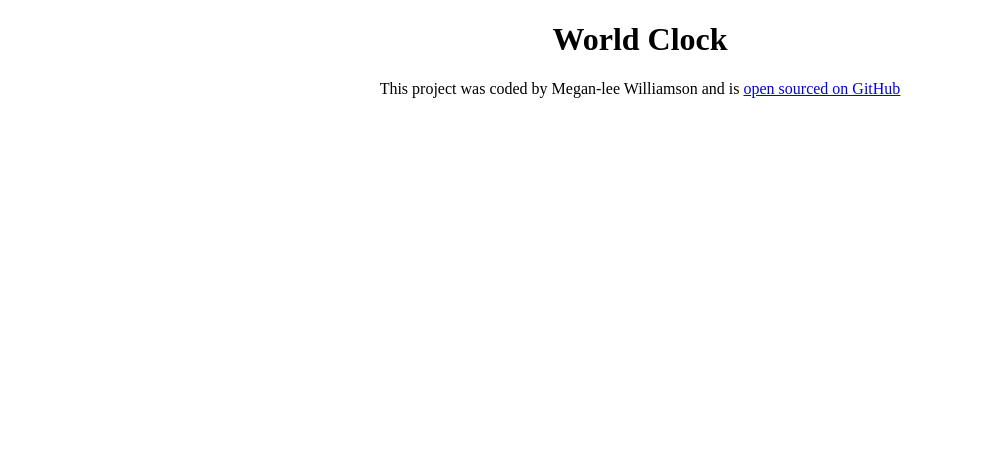
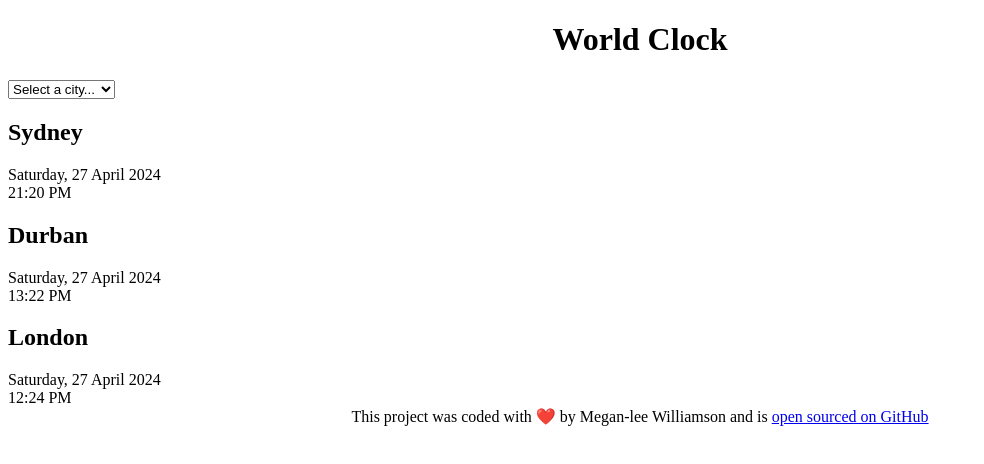
Before and after one commit to MeganleeK/World-Clock, a plain HTML site: page index.html in a window 1280 px wide. Shown: the whole page, without its empty margins (0-984 px from the left). Drawn offline with Linux system fonts and the light colour scheme.

Commit message:
Added the basic HTML

```diff
--- a/index.html
+++ b/index.html
@@ -7,10 +7,35 @@
     <title>World Clock- Megan-lee Williamosn</title>
   </head>
   <body>
-    <h1>World Clock</h1>
+    <div class="container">
+      <h1>World Clock</h1>
+      <select>
+        <option value="">Select a city...</option>
+        <option value="">Johannesburg</option>
+        <option value="">Los Angeles</option>
+        <option value="">Paris</option>
+      </select>
+      <div class="city">
+        <h2>Sydney</h2>
+        <div class="date">Saturday, 27 April 2024</div>
+        <div class="time">21:20 PM</div>
+      </div>
+      <div class="city">
+        <h2>Durban</h2>
+        <div class="date">Saturday, 27 April 2024</div>
+        <div class="time">13:22 PM</div>
+      </div>
+      <div class="city">
+        <h2>London</h2>
+        <div class="date">Saturday, 27 April 2024</div>
+        <div class="time">12:24 PM</div>
+      </div>
+    </div>
     <footer>
-      This project was coded by Megan-lee Williamson and is
-      <a href="https://github.com/MeganleeK/World-Clock" target="_blank"> open sourced on GitHub</a>
+      This project was coded with ❤️ by Megan-lee Williamson and is
+      <a href="https://github.com/MeganleeK/World-Clock" target="_blank">
+        open sourced on GitHub</a
+      >
     </footer>
     <script src="javascript/index.js"></script>
   </body>
```
